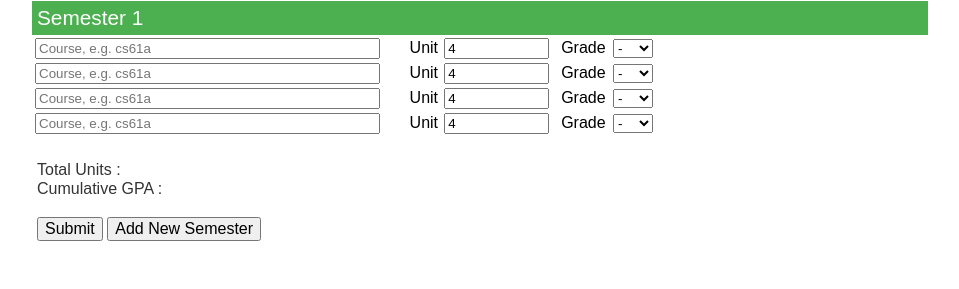
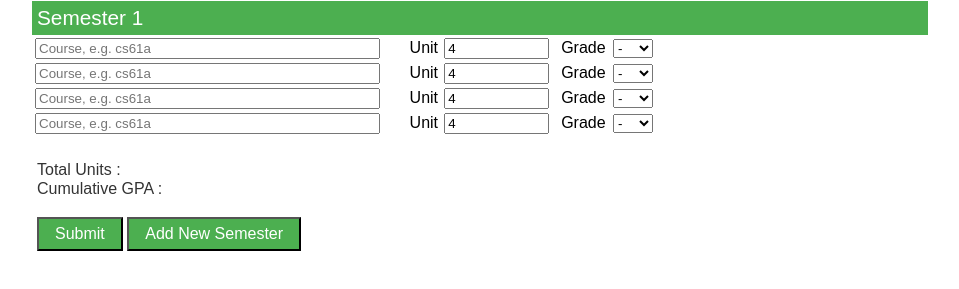
Before and after one commit to wu20170101/wu20170101.github.io, a plain HTML site: page index.html in a window 1280 px wide. Shown: the part 79-368 px from the top of the page, without its empty margins (160-1119 px from the left). Drawn offline with Linux system fonts and the light colour scheme.

Commit message:
Update index.html

```diff
--- a/index.html
+++ b/index.html
@@ -73,6 +73,12 @@ ul.posts li {
 }
 
 .button {
+	background-color:#4CAF50;
+	color:white;
+        padding-top: 6px;
+        padding-right: 16px;
+        padding-bottom: 6px;
+        padding-left: 16px;
 	font-size: 100%;
         font-family: Arial, Helvetica, sans-serif;
 }
```
